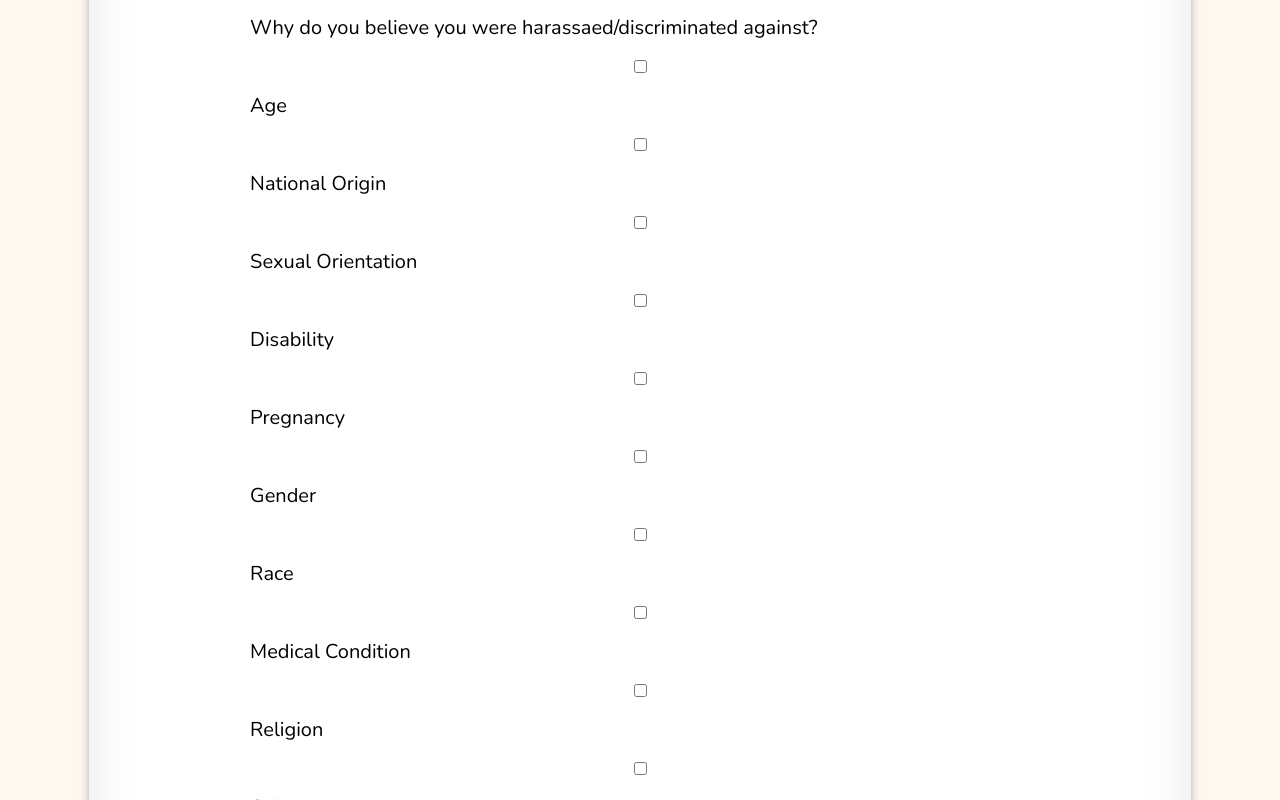
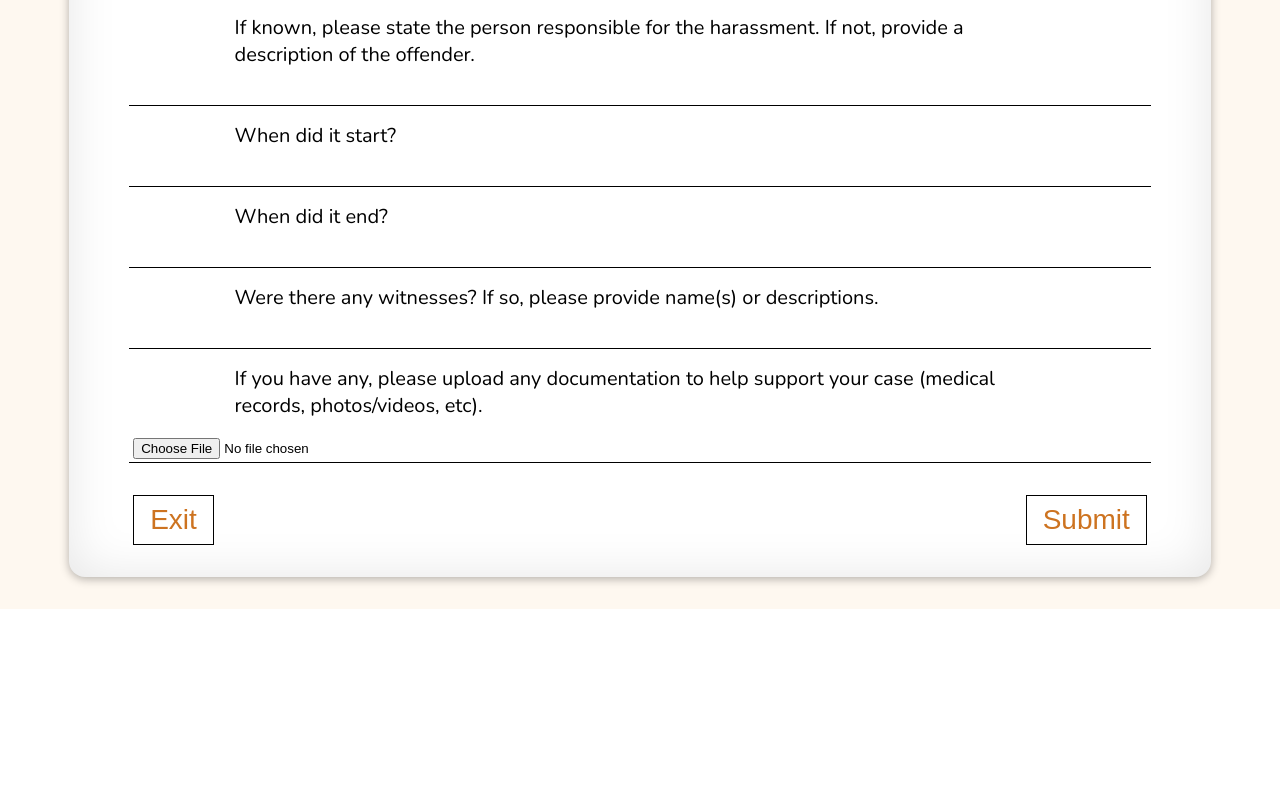
Before and after one commit to iamyevesky/pennapps2020, a React (Create React App) app: page /#/Report in a window 1280 px wide. Shown: the part 460-1260 px from the top of the page. After the commit the page ends 1069 px from the top, so only its background shows below. Built offline with nearby package versions, Linux system fonts and the light colour scheme.

Commit message:
added a modal for submit report

```diff
--- a/src/components/Report.js
+++ b/src/components/Report.js
@@ -1,7 +1,30 @@
 import React from 'react';
 import '../styles/layout.css';
 
-function Report() {
+
+
+
+export default class Report extends React.Component {
+    createModal() {
+        // Set the modal text
+        var modal = document.getElementById("myModal");
+        var span = document.getElementsByClassName("close-modal")[0];
+
+        // When the user clicks on the button, open the modal
+        modal.style.display = "flex";
+        // When the user clicks on <span> (x), close the modal
+        span.onclick = function() {
+        modal.style.display = "none";
+        }
+        // When the user clicks anywhere outside of the modal, close it
+        window.onclick = function(event) {
+            if (event.target === modal) {
+                modal.style.display = "none";
+            }
+        }
+    }
+
+    render() {
         return (
         <div className="body">
             <div className="column">
@@ -13,45 +36,54 @@ function Report() {
                     <input type="text" id="email" ></input>
                     <label for="location">Location, date, and time of the event</label>
                     <input type="text" id="location"></input>
-            <label for="type">Why do you believe you were harassaed/discriminated against?</label>
-                <input className="checkbox" type="checkbox" id="type1"></input>
-                <label for="type1">Age</label>
-                <input className="checkbox" type="checkbox" id="type2"></input>
-                <label for="type2">National Origin</label>
-                <input className="checkbox" type="checkbox" id="type3"></input>
-                <label for="type3">Sexual Orientation</label>
-                <input className="checkbox" type="checkbox" id="type4"></input>
-                <label for="type4">Disability</label>
-                <input className="checkbox" type="checkbox" id="type5"></input>
-                <label for="type5">Pregnancy</label>
-                <input className="checkbox" type="checkbox" id="type6"></input>
-                <label for="type6">Gender</label>
-                <input className="checkbox" type="checkbox" id="type7"></input>
-                <label for="type7">Race</label>
-                <input className="checkbox" type="checkbox" id="type8"></input>
-                <label for="type8">Medical Condition</label>
-                <input className="checkbox" type="checkbox" id="type9"></input>
-                <label for="type9">Religion</label>
-                <input className="checkbox" type="checkbox" id="type10"></input>
-                <label for="type10">Other</label>
-                <label for="other">If other, explain.</label>
-                <input type="textarea" id="other"></input>
-            <label for="description">Describe the nature of the harassment</label>
-            <input type="textarea" id="description"></input>
                     <label for="offender">
                         If known, please state the person responsible for the harassment.
                         If not, provide a description of the offender.
                     </label>
                     <input type="textarea" id="offender"></input>
+                    <label for="starttime">When did it start?</label>
+                    <input type="text" id="starttime"></input>
+                    <label for="endtime">When did it end?</label>
+                    <input type="text" id="endtime"></input>
+                    <label for="witnesses">
+                        Were there any witnesses?
+                        If so, please provide name(s) or descriptions.
+                    </label>
+                    <input type="textarea" id="witnesses"></input>
+                    <label for="attachment">
+                        If you have any, please upload any documentation to help
+                        support your case (medical records, photos/videos, etc).
+                    </label>
+                    <input type="file" id="attachment"></input>
+
                     <div className="row" style={{justifyContent: 'space-between', padding: '0px', width: '100%'}}>
                         <a href="#" ><button className="submit-button">Exit</button></a>
-                <button action="submit" className="submit-button">Submit</button>
+                        <button action="submit"  onClick={()=>{this.createModal()}}className="submit-button">Submit</button>
                     </div>
 
                 </form>
             </div>
+
+            <div id="myModal" className="modal">
+
+                <div className="modal-content1">
+                    <div style={{borderBottom: '3px black double'}}>
+                        <span className="close-modal">&times;</span>
                     </div>
-  );
+                    <div className="column" style={{padding: '10px 16px'}}>
+                        <h1 style={{color: 'white'}}>Thank you for your submission!</h1>
+                    </div>
+                    <div className="column" style={{borderRadius: '20px', padding: '5% 20%', backgroundColor: '#FEF8F0'}}>
+                        <div id="modal-text" style={{textDecoration: 'underline'}}>Your report number:</div>
+                        <h3 style={{color: '#CD7320'}}>############</h3>
+                        <div id="modal-text">You will receive an email shortly regarding your report's progress.</div>
+                    </div>
+                    <div>
+                        <a href="#Track"><button className="report-button" style={{width: 'auto'}}>Track My Report</button></a>
+                    </div>
+                </div>
+            </div>
+        </div>
+        )
     }
-
-export default Report;
+}
--- a/src/styles/layout.css
+++ b/src/styles/layout.css
@@ -117,3 +117,52 @@
         font-size: 20px;
     }
 }
+
+/*-------------------MODAL------------*/
+.modal {
+    display: none; /* Hidden by default */
+    position: fixed; /* Stay in place */
+    z-index: 1; /* Sit on top */
+    left: 0;
+    top: 0;
+    width: 100%; /* Full width */
+    height: 100%; /* Full height */
+    overflow: auto; /* Enable scroll if needed */
+    background-color: rgb(0,0,0); /* Fallback color */
+    background-color: rgba(0,0,0,0.4); /* Black w/ opacity */
+    text-align: center;
+    padding: 40px;
+    font: 400 18px Nunito, sans-serif;
+  }
+
+  .modal-text {
+    text-align: center;
+    padding-top: '50px';
+  }
+
+  /* Modal Content/Box */
+  .modal-content1 {
+    display: flex;
+    flex-direction: column;
+    background-color: #69CFD6;
+    margin: 10% auto; /* 15% from the top and centered */
+    padding: 0px 30px 30px 30px;
+    border: 1px solid white;
+    width: 40%; /* Could be more or less, depending on screen size */
+    border-radius: 20px;
+  }
+
+  /* The Close Button */
+  .close-modal, .close-file-modal {
+    color: white;
+    float: right;
+    font-size: 28px;
+    font-weight: bold;
+  }
+
+  .close-modal:hover, .close-file-modal:hover,
+  .close-modal:focus, .close-file-modal:focus {
+    color: black;
+    text-decoration: none;
+    cursor: pointer;
+  }
```
Lines whose indentation alone changed are shown as unchanged.
